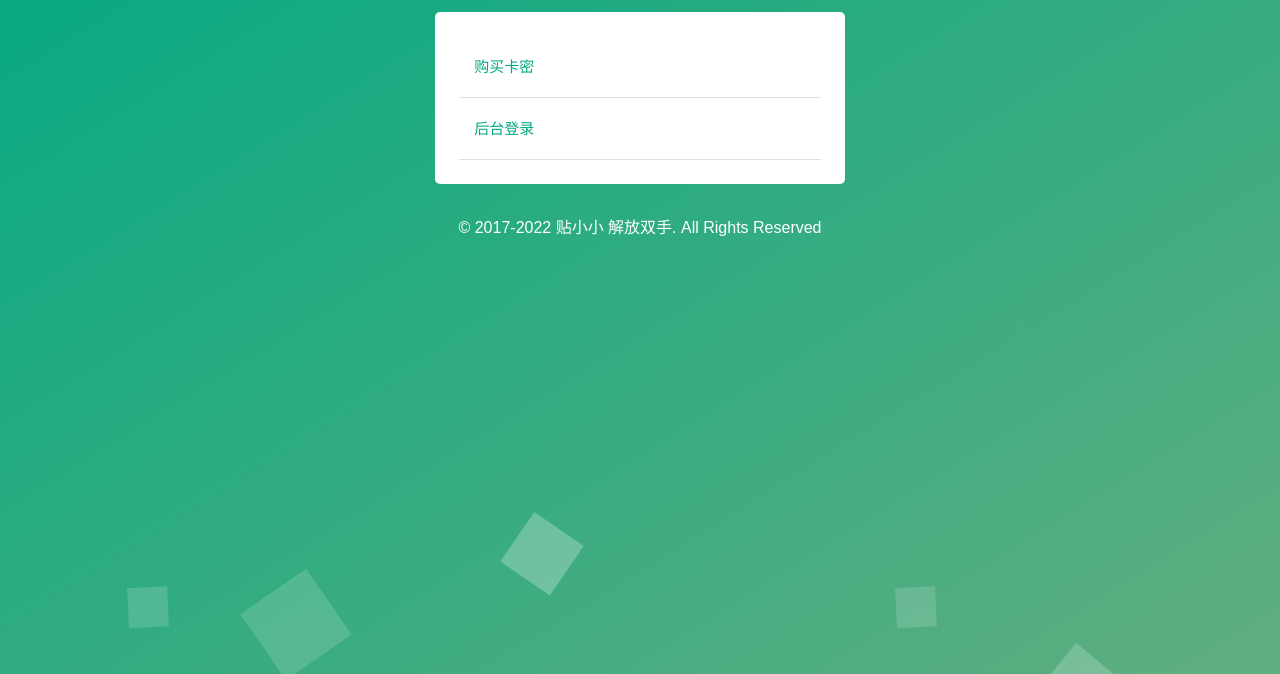
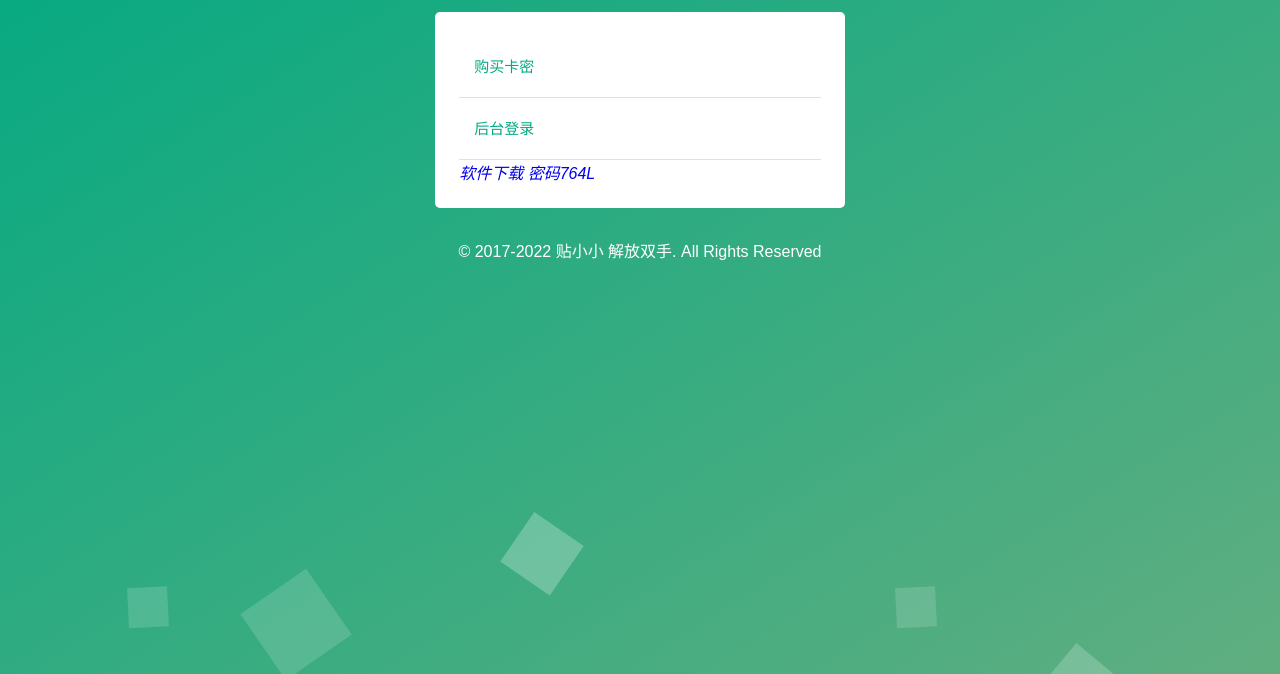
Before and after one commit to tieXX/tieXX, a plain HTML site: page index.html in a window 1280 px wide. Shown: the part 126-800 px from the top of the page. Drawn offline with Linux system fonts and the light colour scheme.

Commit message:
Update index.html

```diff
--- a/index.html
+++ b/index.html
@@ -29,6 +29,10 @@
 
 									</li>
 
+                                    <a href="https://wws.lanzoul.com/b08mupmgj" target="_blank"><i>软件下载 密码764L</i></a>
+
+									</li>
+
 							</li></ul>
 
 
```
